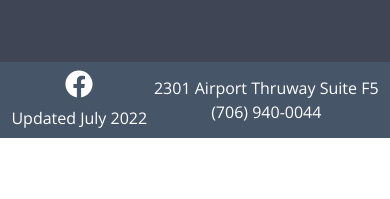
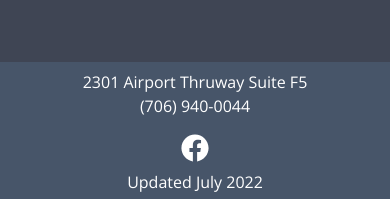
Before and after one commit to matthanes/restaurant, a Next.js app: page / in a window 390 px wide. Shown: the part 868-1067 px from the top of the page. Before the commit the page ends 1006 px from the top, so only its background shows below. Built offline with nearby package versions, Linux system fonts and the light colour scheme; a web font is replaced by a local one.

Commit message:
Change mobile footer layout

```diff
--- a/components/Footer.js
+++ b/components/Footer.js
@@ -2,8 +2,8 @@ import { FaFacebook } from "react-icons/fa";
 
 const Footer = () => {
   return (
-    <footer className="bg-slate-600 p-2 h-[4.75rem] text-white">
-      <div className="flex justify-around max-w-6xl mx-auto">
+    <footer className="bg-slate-600 p-2 lg:h-[4.75rem] text-white">
+      <div className="flex flex-col-reverse gap-4 lg:flex-row justify-around max-w-6xl mx-auto">
         <div className="flex flex-col gap-2 items-center justify-center">
           <div className="flex gap-4">
             <a
```
